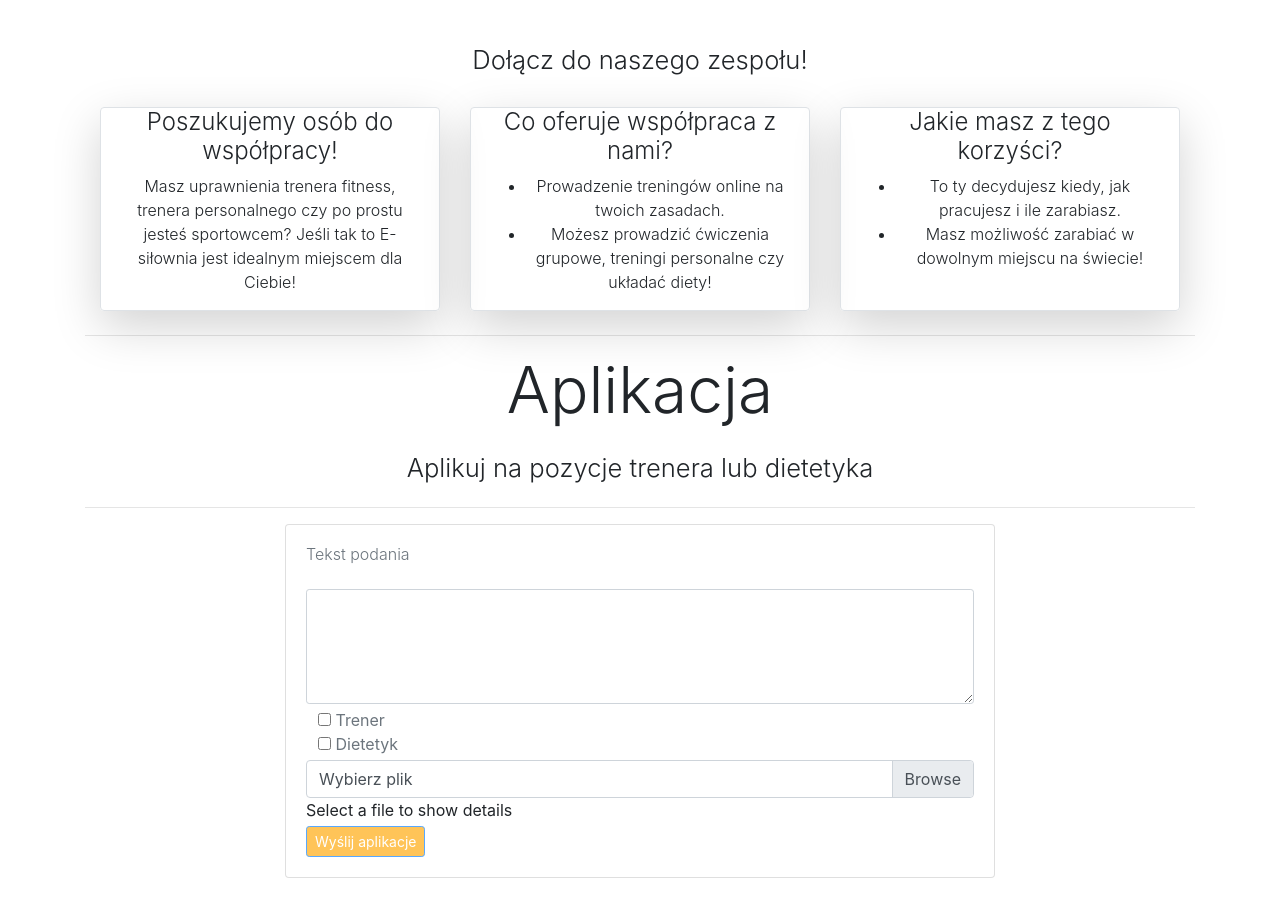
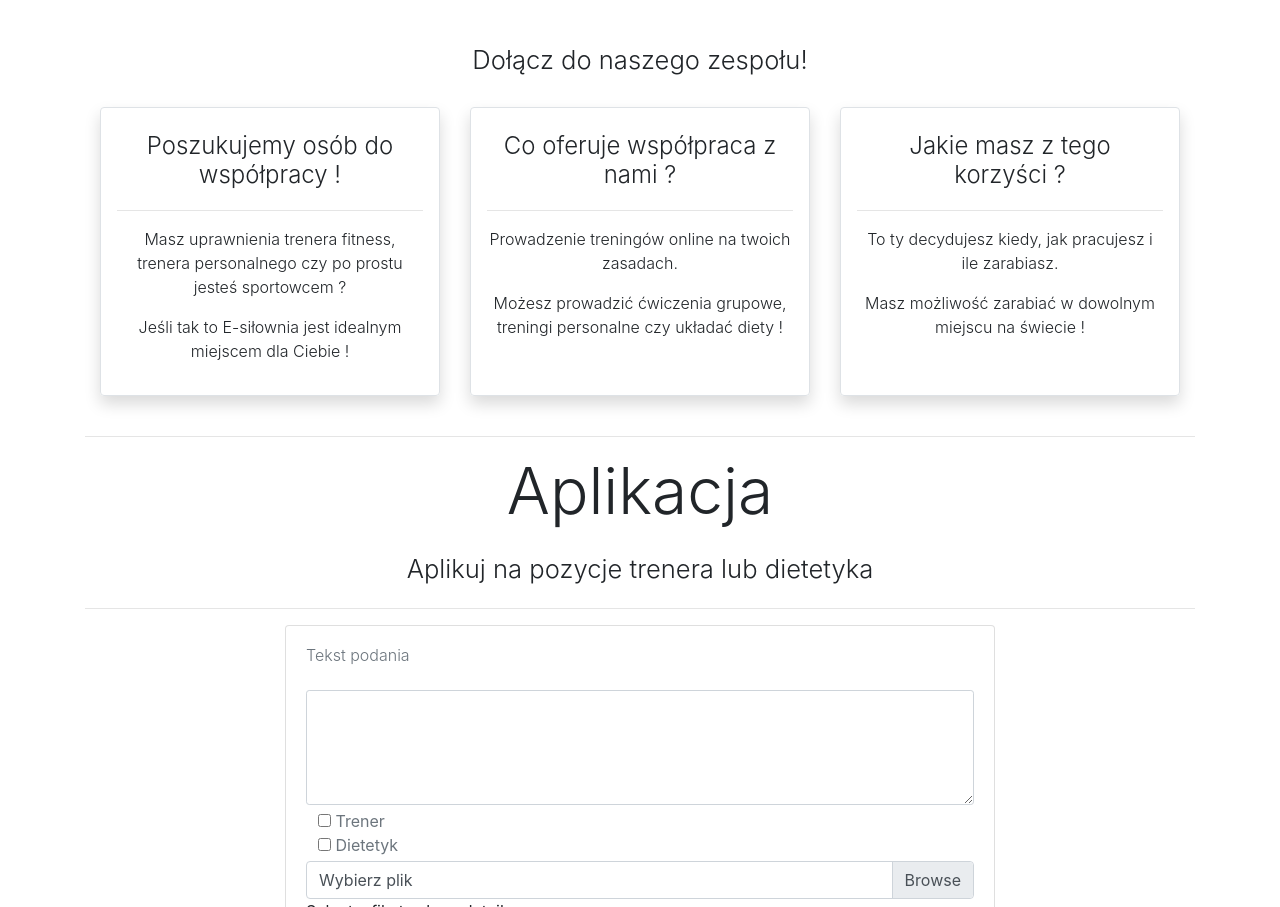
Before and after one commit to panjacob/PGYM-esilownia, a React (Create React App) app in the folder frontend/esilownia/: page /dashboard in a window 1280 px wide. Shown: the part 1125-2032 px from the top of the page. Built offline with nearby package versions, Linux system fonts and the light colour scheme; no server answers.

Commit message:
Tłumaczenie id na obiekty w Training + wyglad Dashboard_offer_trainer

```diff
--- a/frontend/esilownia/src/components/Dashboard/Dashboard_offer_trainer.js
+++ b/frontend/esilownia/src/components/Dashboard/Dashboard_offer_trainer.js
@@ -7,39 +7,54 @@ function Dashboard_offer_trainer() {
             <div className="container mb-4">
                 <div className="row text-center">
 
-                    <div className="col-md-4 align-middle">
-                        <div className="col-md-12 h-100 border rounded shadow-lg">
-                            <h4 className="font-weight-light">Poszukujemy osób do współpracy!</h4>
+                    <div className="col-lg-4 mb-3 align-middle">
+                        <div className="col-md-12 h-100 p-3 border rounded shadow">
+
+                            <div className="m-1 mb-2 d-flex align-items-center justify-content-center"
+                                 style={{minHeight: '60px'}}>
+                                <h4 className="m-1 d-flex align-items-center font-weight-light">Poszukujemy osób do
+                                    współpracy !</h4>
+                            </div>
+
+                            <hr/>
                             <p className="font-weight-light">Masz uprawnienia trenera fitness, trenera personalnego czy
-                                po prostu jesteś sportowcem?
-                                Jeśli tak to E-siłownia jest idealnym miejscem dla Ciebie!</p>
+                                po prostu jesteś sportowcem ?</p>
+                            <p className="font-weight-light">Jeśli tak to E-siłownia jest idealnym miejscem dla Ciebie
+                                !</p>
+
                         </div>
                     </div>
 
-                    <div className="col-md-4 align-middle">
-                        <div className="col-md-12 h-100 border rounded shadow-lg">
-                            <h4 className="font-weight-light">Co oferuje współpraca z nami?</h4>
-                            <ul>
-                                <li className="font-weight-light">Prowadzenie treningów online na twoich zasadach.</li>
-                                <li className="font-weight-light">Możesz prowadzić ćwiczenia grupowe, treningi
-                                    personalne czy układać diety!
-                                </li>
-                            </ul>
+                    <div className="col-lg-4 mb-3 align-middle">
+                        <div className="col-md-12 h-100 p-3 border rounded shadow">
+
+                            <div className="m-1 mb-2 d-flex align-items-center justify-content-center"
+                                 style={{minHeight: '60px'}}>
+                                <h4 className="m-1 d-flex align-items-center font-weight-light">Co oferuje współpraca z
+                                    nami ?</h4>
+                            </div>
+                            <hr/>
+                            <p className="font-weight-light">Prowadzenie treningów online na twoich zasadach.</p>
+                            <p className="font-weight-light">Możesz prowadzić ćwiczenia grupowe, treningi
+                                personalne czy układać diety !</p>
+
                         </div>
                     </div>
 
-                    <div className="col-md-4 align-middle">
-                        <div className="col-md-12 h-100 border rounded shadow-lg">
+                    <div className="col-lg-4 mb-3 align-middle">
+                        <div className="col-md-12 h-100 p-3 border rounded shadow">
 
-                            <h4 className="font-weight-light">Jakie masz z tego korzyści?</h4>
-                            <ul>
-                                <li className="font-weight-light">To ty decydujesz kiedy, jak pracujesz i ile
-                                    zarabiasz.
-                                </li>
-                                <li className="font-weight-light">Masz możliwość zarabiać w dowolnym miejscu na
-                                    świecie!
-                                </li>
-                            </ul>
+                            <div className="m-1 mb-2 d-flex align-items-center justify-content-center"
+                                 style={{minHeight: '60px'}}>
+                                <h4 className="m-1 d-flex align-items-center font-weight-light">Jakie masz z tego
+                                    korzyści ?</h4>
+                            </div>
+                            <hr/>
+                            <p className="font-weight-light">To ty decydujesz kiedy, jak pracujesz i ile
+                                zarabiasz.</p>
+                            <p className="font-weight-light">Masz możliwość zarabiać w dowolnym miejscu na
+                                świecie !</p>
+
 
                         </div>
                     </div>
```
Also changed, not shown: frontend/esilownia/src/Views/Training.js (+74 -21 lines).
